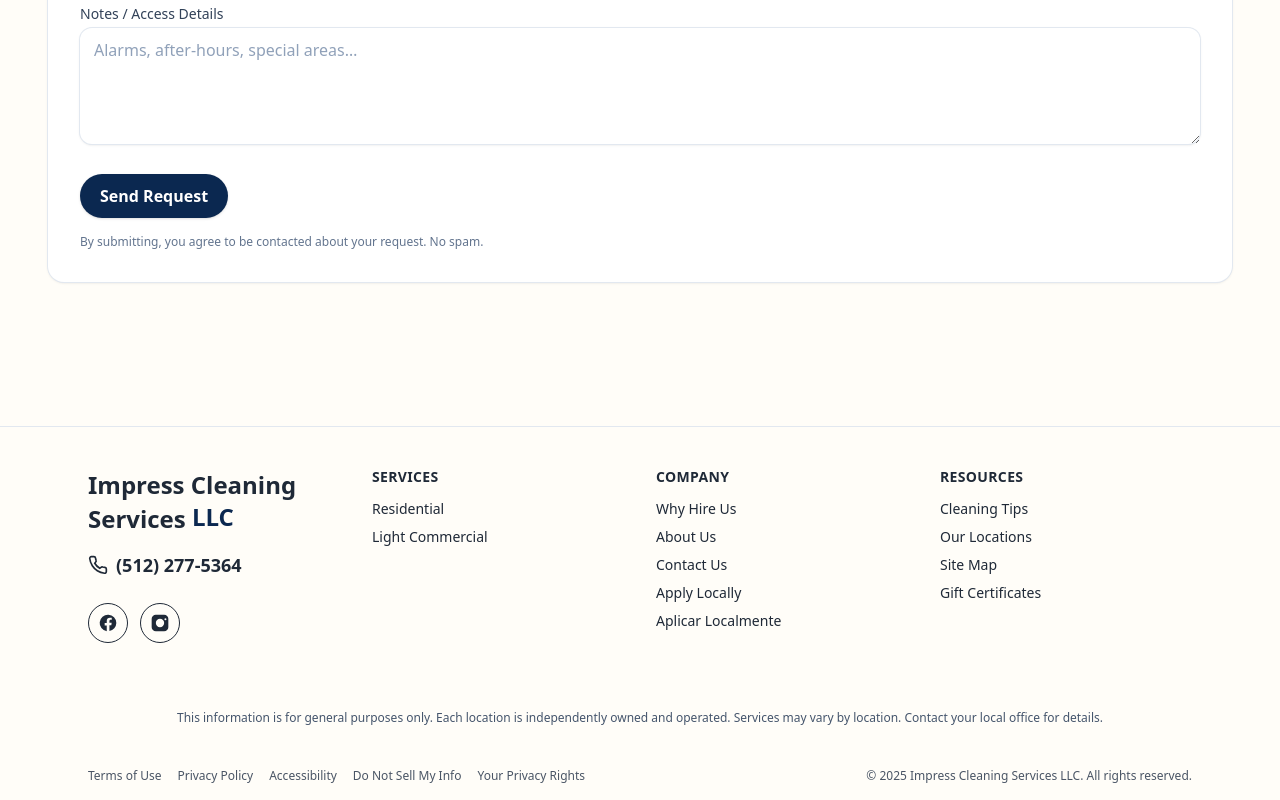
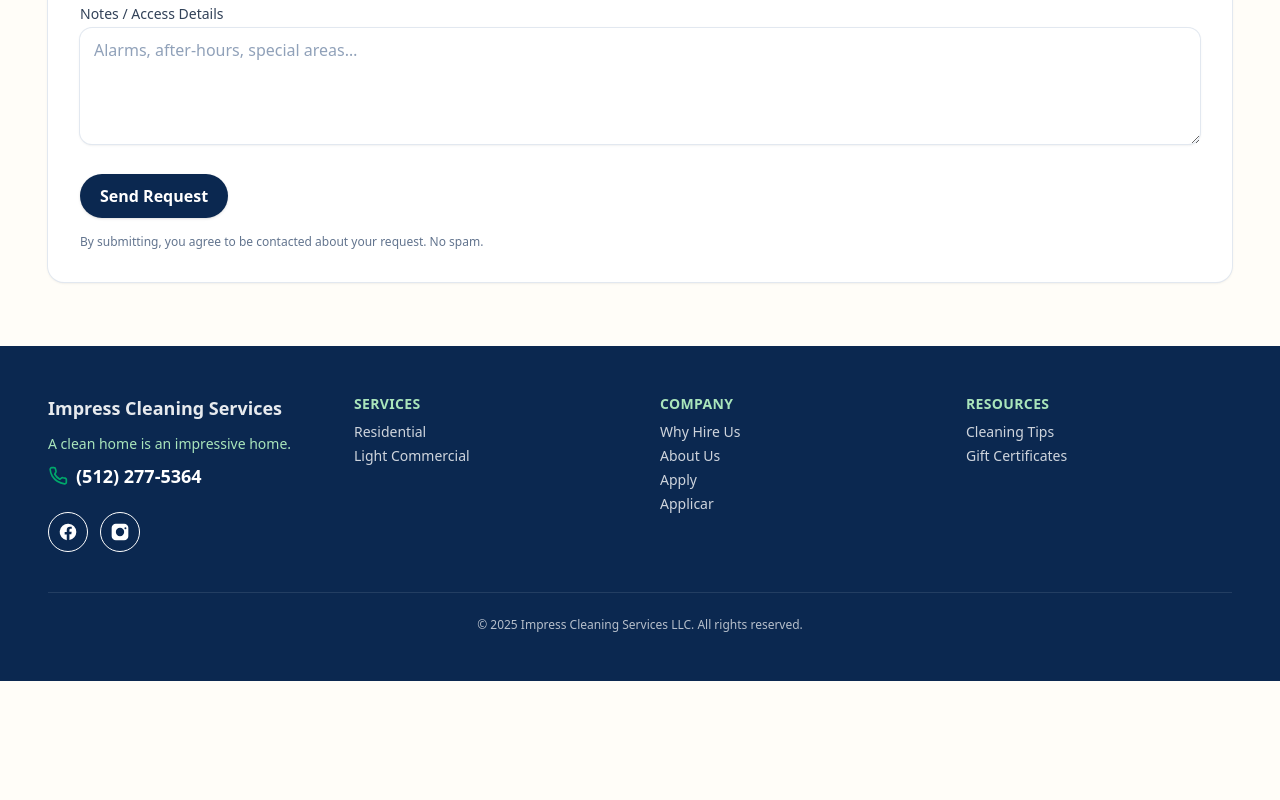
Before and after one commit to resp23f/impress-cleaning-site, a Next.js app: page / in a window 1280 px wide. Shown: the part 3554-4354 px from the top of the page. After the commit the page ends 4235 px from the top, so only its background shows below. Built offline with nearby package versions, Linux system fonts and the light colour scheme.

Commit message:
Remove old page-level footer; use global Footer component

```diff
--- a/src/components/Footer.jsx
+++ b/src/components/Footer.jsx
@@ -17,36 +17,41 @@
   const year = new Date().getFullYear();
 
   return (
-<footer className="mt-20 border-t border-slate-200">
-        {/* Top section: brand + columns */}
-      <div className="mx-auto max-w-6xl px-4 sm:px-6">
-        <div className="grid grid-cols-1 gap-8 py-10 md:grid-cols-4">
-          {/* Brand column */}
-          <div className="space-y-4">
-            {/* Replace with your logo */}
-            <div className="text-2xl font-bold">
-              <span className="align-[-2px]">Impress Cleaning Services</span>{" "}
-              <span className="text-[#0B2850]">LLC</span>
-            </div>
+<footer className="bg-[#0B2850] text-white py-12 px-6 md:px-12">
+  <div className="max-w-7xl mx-auto grid grid-cols-1 sm:grid-cols-2 md:grid-cols-4 gap-10">
+    {/* Contact */}
+    <div>
+      <h3 className="text-lg font-semibold mb-3 text-white/90">
+        Impress Cleaning Services
+      </h3>
+      <p className="text-sm text-[#A9E5BB] mb-2">
+        A clean home is an impressive home.
+      </p>
+<a
+  href="tel:+15122775364"
+  className="inline-flex items-center gap-2 text-lg font-semibold text-white hover:text-[#A9E5BB] transition"
+>
+  {/* phone icon (inline SVG) */}
+  <svg
+    xmlns="http://www.w3.org/2000/svg"
+    className="w-5 h-5 text-[#00A86B]"
+    viewBox="0 0 24 24"
+    fill="none"
+    stroke="currentColor"
+    strokeWidth={2}
+    strokeLinecap="round"
+    strokeLinejoin="round"
+    aria-hidden="true"
+  >
+    <path d="M22 16.92v2.5a2 2 0 0 1-2.18 2 19.8 19.8 0 0 1-8.63-3.07 19.5 19.5 0 0 1-6-6A19.8 19.8 0 0 1 2.58 4.18 2 2 0 0 1 4.56 2h2.5a2 2 0 0 1 2 1.72c.1.74.27 1.46.5 2.15a2 2 0 0 1-.45 2.11L8.1 9.9a16 16 0 0 0 6 6l1.92-1.41a2 2 0 0 1 2.11-.45c.69.23 1.41.4 2.15.5A2 2 0 0 1 22 16.92Z" />
+  </svg>
 
-            <a
-              href="tel:(512)277-5364"
-              className="inline-flex items-center gap-2 text-lg font-semibold text-primary"
-            >
-              {/* phone icon (inline SVG for no extra deps) */}
-              <svg xmlns="http://www.w3.org/2000/svg" className="h-5 w-5"
-                   viewBox="0 0 24 24" fill="none" stroke="currentColor" strokeWidth="2">
-                <path d="M22 16.92v3a2 2 0 0 1-2.18 2
-                  19.86 19.86 0 0 1-8.63-3.07 19.5 19.5 0 0 1-6-6
-                  A19.86 19.86 0 0 1 2.08 4.18 2 2 0 0 1 4.06 2h3
-                  a2 2 0 0 1 2 1.72c.12.9.33 1.77.62 2.6a2 2 0 0 1-.45 2.11L8.1 9.9
-                  a16 16 0 0 0 6 6l1.47-1.13a2 2 0 0 1 2.11-.45
-                  c.83.29 1.7.5 2.6.62A2 2 0 0 1 22 16.92z"/>
-              </svg>
-              (512) 277-5364
+  <span>(512) 277-5364</span>
 </a>
 
+      <div className="flex gap-3 mt-3">
             <div className="flex items-center gap-3 pt-2">
+
               <SocialIcon href="https://facebook.com" label="Facebook">
                 {/* facebook */}
                 <svg xmlns="http://www.w3.org/2000/svg" className="h-5 w-5"
@@ -56,7 +61,6 @@
                     c-1.2 0-1.6.8-1.6 1.6v1.9h2.7l-.4 2.9h-2.3v7A10 10 0 0 0 22 12z"/>
                 </svg>
               </SocialIcon>
-
               <SocialIcon href="https://instagram.com" label="Instagram">
                 {/* instagram */}
                 <svg xmlns="http://www.w3.org/2000/svg" className="h-5 w-5"
@@ -67,61 +71,46 @@
               </SocialIcon>
       </div>
     </div>
-
-          {/* Column 1 */}
+    </div>
+    {/* Services */}
     <div>
-            <h3 className="mb-3 text-sm font-semibold tracking-wide">SERVICES</h3>
-            <ul className="space-y-2 text-sm">
-              <li><Link href="/services/house-cleaning" className="hover:underline">Residential</Link></li>
-              <li><Link href="/services/commercial" className="hover:underline">Light Commercial</Link></li>
+      <h4 className="text-sm font-semibold mb-2 text-[#A9E5BB] uppercase tracking-wide">
+        Services
+      </h4>
+      <ul className="space-y-1 text-sm text-white/80">
+        <li>Residential</li>
+        <li>Light Commercial</li>
       </ul>
     </div>
 
-          {/* Column 2 */}
+    {/* Company */}
     <div>
-            <h3 className="mb-3 text-sm font-semibold tracking-wide">COMPANY</h3>
-            <ul className="space-y-2 text-sm">
-              <li><Link href="/why-us" className="hover:underline">Why Hire Us</Link></li>
-              <li><Link href="/about" className="hover:underline">About Us</Link></li>
-              <li><Link href="/contact" className="hover:underline">Contact Us</Link></li>
-              <li><Link href="/apply" className="hover:underline">Apply Locally</Link></li>
-              <li><Link href="aplicar" className="hover:underline">Aplicar Localmente</Link></li>
+      <h4 className="text-sm font-semibold mb-2 text-[#A9E5BB] uppercase tracking-wide">
+        Company
+      </h4>
+      <ul className="space-y-1 text-sm text-white/80">
+        <li>Why Hire Us</li>
+        <li>About Us</li>
+        <li>Apply</li>
+        <li>Applicar</li>
       </ul>
     </div>
 
-          {/* Column 3 */}
+    {/* Resources */}
     <div>
-            <h3 className="mb-3 text-sm font-semibold tracking-wide">RESOURCES</h3>
-            <ul className="space-y-2 text-sm">
-              <li><Link href="/blog" className="hover:underline">Cleaning Tips</Link></li>
-              <li><Link href="/locations" className="hover:underline">Our Locations</Link></li>
-              <li><Link href="/sitemap" className="hover:underline">Site Map</Link></li>
-              <li><Link href="/gift-cards" className="hover:underline">Gift Certificates</Link></li>
+      <h4 className="text-sm font-semibold mb-2 text-[#A9E5BB] uppercase tracking-wide">
+        Resources
+      </h4>
+      <ul className="space-y-1 text-sm text-white/80">
+        <li>Cleaning Tips</li>
+        <li>Gift Certificates</li>
       </ul>
     </div>
   </div>
 
-        {/* Divider */}
-        <div className="h-px w-full bg-[#FFFDF8]" />
-
-        {/* Disclaimer */}
-        <div className="py-6 text-center text-xs leading-5 text-slate-600">
-          This information is for general purposes only. Each location is independently owned and operated.
-          Services may vary by location. Contact your local office for details.
-        </div>
-      </div>
-
-      {/* Bottom bar */}
-      <div className="bg-[#FFFDF8]">
-        <div className="mx-auto flex max-w-6xl flex-col items-center justify-between gap-3 px-4 py-4 text-xs text-gray-600 sm:flex-row sm:px-6">
-          <div className="flex flex-wrap items-center gap-4">
-<Link href="/terms" className="hover:text-slate-900">Terms of Use</Link>
-            <Link href="/privacy" className="hover:text-slate-900">Privacy Policy</Link>
-            <Link href="/accessibility" className="hover:text-slate-900">Accessibility</Link>
-            <Link href="/do-not-sell" className="hover:text-slate-900">Do Not Sell My Info</Link>
-            <Link href="/your-privacy-rights" className="hover:text-slate-900">Your Privacy Rights</Link>          </div>
-          <div>© {year} Impress Cleaning Services LLC. All rights reserved.</div>
-        </div>
+  {/* Bottom disclaimer */}
+  <div className="mt-10 border-t border-white/10 pt-6 text-center text-xs text-white/70">
+    © {new Date().getFullYear()} Impress Cleaning Services LLC. All rights reserved.
   </div>
 </footer>
   );
```
Lines whose indentation alone changed are shown as unchanged.
